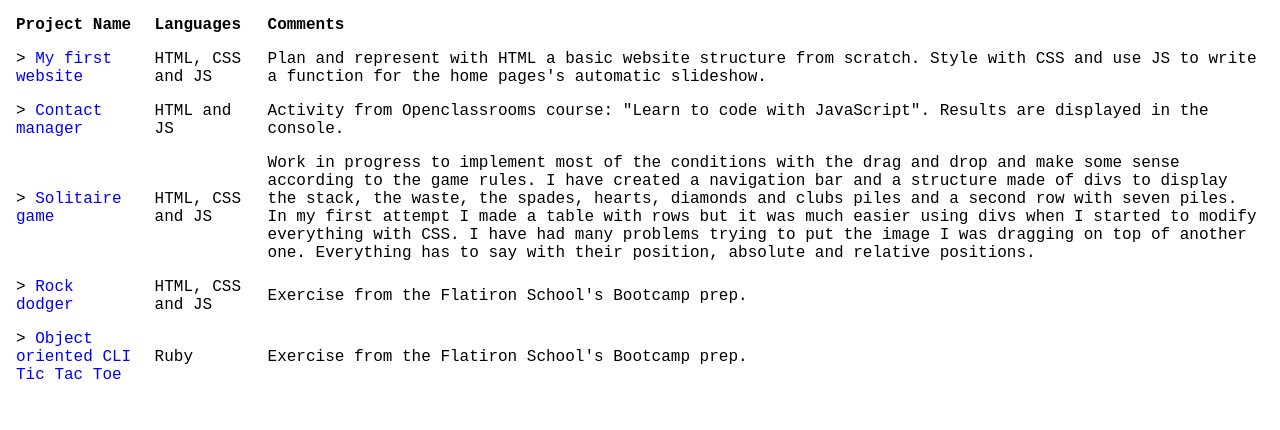
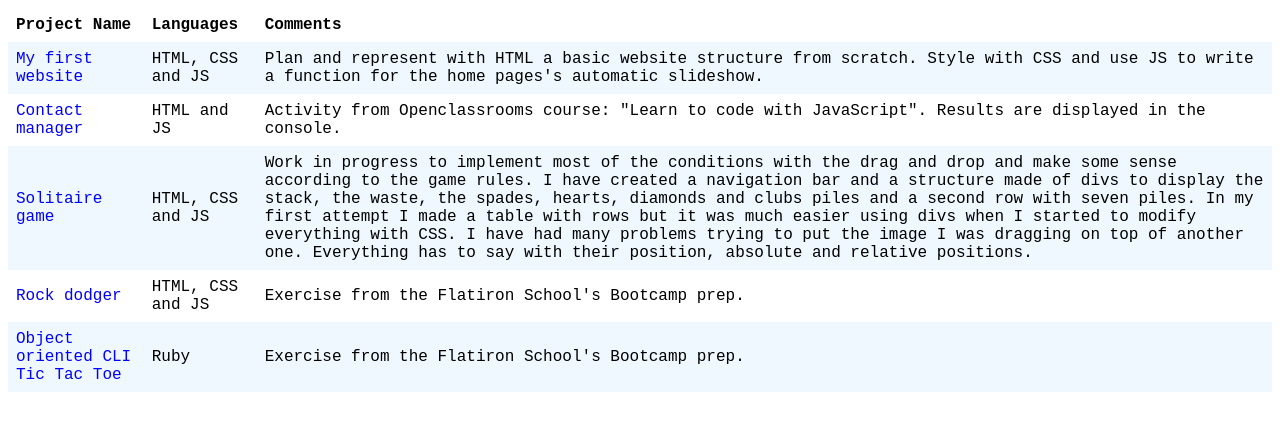
Before and after one commit to DianaBaRo/DianaBaRo.github.io, a plain HTML site: page index.html in a window 1280 px wide. Drawn offline with Linux system fonts and the light colour scheme.

Commit message:
Redesign index table

```diff
--- a/index.html
+++ b/index.html
@@ -12,16 +12,18 @@
         border-spacing: 0;
         width: 100%;
       }
-
       th, td {
         text-align: left;
         padding: 8px;
       }
 
+      tr:nth-child(even) {
+        background-color: #F0F8FF;
+      }
+
       body {
         font-family: 'Courier New', Courier, monospace;
       }
-
       a:link {
         color: blue;
         background-color: transparent;
@@ -33,13 +35,11 @@
         background-color: transparent;
         text-decoration: none;
       }
-
       a:hover {
         color: orange;
         background-color: transparent;
         text-decoration: underline;
       }
-
     </style>
 
   </head>
@@ -54,27 +54,27 @@
           <th>Comments</th>
         </tr>
         <tr>
-          <td>> <a href="https://dianabaro.github.io/myfirstwebsite/home.html" target="_blank"> My first website </a> </td>
+          <td> <a href="https://dianabaro.github.io/myfirstwebsite/home.html" target="_blank"> My first website </a> </td>
           <td>HTML, CSS and JS</td>
           <td>Plan and represent with HTML a basic website structure from scratch. Style with CSS and use JS to write a function for the home pages's automatic slideshow.  </td>
         </tr>
         <tr>
-          <td>> <a href="https://dianabaro.github.io/contact%20manager/contacts.html" target="_blank"> Contact manager </a> </td>
+          <td> <a href="https://dianabaro.github.io/contact%20manager/contacts.html" target="_blank"> Contact manager </a> </td>
           <td>HTML and JS</td>
           <td>Activity from Openclassrooms course: "Learn to code with JavaScript". Results are displayed in the console. </td>
         </tr>
         <tr>
-          <td>> <a href="https://dianabaro.github.io/Solitario/index.html" target="_blank"> Solitaire game </a> </td>
+          <td> <a href="https://dianabaro.github.io/Solitario/index.html" target="_blank"> Solitaire game </a> </td>
           <td>HTML, CSS and JS</td>
           <td>Work in progress to implement most of the conditions with the drag and drop and make some sense according to the game rules. I have created a navigation bar and a structure made of divs to display the stack, the waste, the spades, hearts, diamonds and clubs piles and a second row with seven piles. In my first attempt I made a table with rows but it was much easier using divs when I started to modify everything with CSS. I have had many problems trying to put the image I was dragging on top of another one. Everything has to say with their position, absolute and relative positions.</td>
         </tr>
         <tr>
-          <td>> <a href="https://dianabaro.github.io/rockdodger/index.html" target="_blank"> Rock dodger </a> </td>
+          <td> <a href="https://dianabaro.github.io/rockdodger/index.html" target="_blank"> Rock dodger </a> </td>
           <td>HTML, CSS and JS</td>
           <td>Exercise from the Flatiron School's Bootcamp prep.</td>
         </tr>
          <tr>
-          <td>> <a href="https://github.com/DianaBaRo/DianaBaRo.github.io/tree/master/tictactoeproject" target="_blank"> Object oriented CLI Tic Tac Toe </a> </td>
+          <td> <a href="https://github.com/DianaBaRo/DianaBaRo.github.io/tree/master/tictactoeproject" target="_blank"> Object oriented CLI Tic Tac Toe </a> </td>
           <td>Ruby</td>
           <td>Exercise from the Flatiron School's Bootcamp prep.</td>
         </tr>
```
